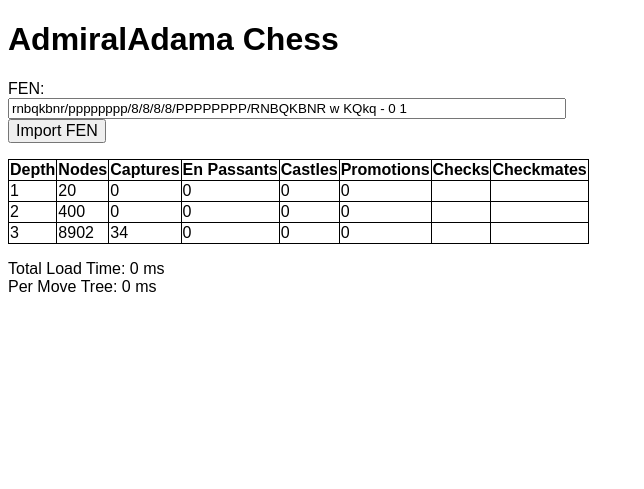
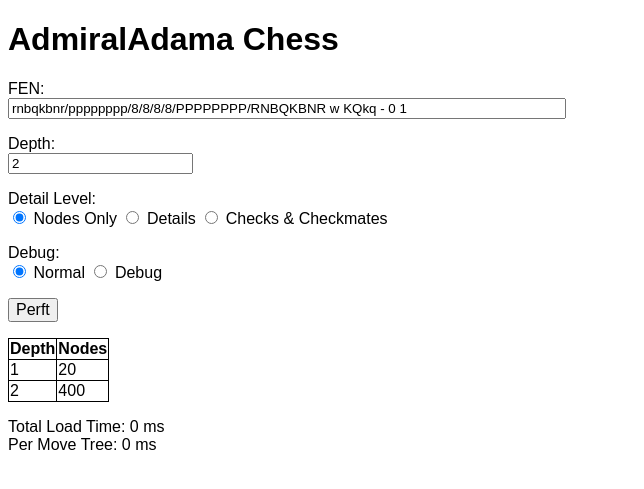
Before and after one commit to RedDragonWebDesign/php-chess, a PHP site: page /perft in a window 1280 px wide. Shown: the top 489 px of the page, without its empty margins (0-644 px from the left). Run offline with PHP 8.4, Linux system fonts and the light colour scheme.

Commit message:
BUG - rewrote perft to be recursive, fixes out of memory error

```diff
--- a/perft.php
+++ b/perft.php
@@ -17,93 +17,108 @@ if ( isset($_GET['fen']) ) {
 }
 
 $fen = $board->export_fen();
+$perft_depth = isset($_GET['perft_depth']) ? $_GET['perft_depth'] : 2;
+$detail_level = isset($_GET['detail_level']) ? $_GET['detail_level'] : 1;
+$debug = isset($_GET['debug']) ? $_GET['debug'] : 0;
+$data = array();
+$data['move_trees_generated'] = 0; // Used to get the average move time per tree.
 
-const PERFT_DEPTH = 3;
-const COUNT_CHECKS_AND_CHECKMATES = FALSE;
-const DEBUG = 0;
-$data = array();
-$move_trees_generated = 0;
-$legal_moves[0][0] = new ChessMove(NULL, NULL, NULL, NULL, NULL, $board);
+function perft($current_depth, $max_depth, $color_to_move, $board, $data, $detail_level) {
+	$data['move_trees_generated']++;
+	$legal_moves_list = ChessRulebook::get_legal_moves_list($color_to_move, $board, TRUE, TRUE, $detail_level >= 3);
+
+	if ( ! isset($data[$current_depth]['nodes']) ) {
+		$data[$current_depth]['depth'] = $current_depth;
+		$data[$current_depth]['nodes'] = 0;
+		$data[$current_depth]['captures'] = 0;
+		$data[$current_depth]['en_passants'] = 0;
+		$data[$current_depth]['castles'] = 0;
+		$data[$current_depth]['promotions'] = 0;
+		$data[$current_depth]['checks'] = 0;
+		$data[$current_depth]['checkmates'] = 0;
+	}
+
+	$data[$current_depth]['nodes'] += count($legal_moves_list);
+
+	if ( $detail_level >= 2 ) {
+		foreach ( $legal_moves_list as $move ) {
+			$data = get_details($move, $current_depth, $data, $detail_level);
+		}
+	}
+
+	if ( $current_depth != $max_depth ) {
+		foreach ( $legal_moves_list as $move ) {
+			// Doing this recursively instead of a list of moves for each depth prevents "out of memory" errors.
+			$data = perft($current_depth + 1, $max_depth, $move->board->color_to_move, $move->board, $data, $detail_level);
+		}
+	}
+
+	return $data;
+}
+
+function get_details($move, $depth, $data, $detail_level) {
+	if ( $move->capture ) {
+		$data[$depth]['captures']++;
+	}
+
+	if ( $move->en_passant ) {
+		$data[$depth]['en_passants']++;
+	}
+
+	if ( $move->castling ) {
+		$data[$depth]['castles']++;
+	}
+
+	if ( $move->promotion_piece_type ) {
+		$data[$depth]['promotions']++;
+	}
+
+	if ( $detail_level >= 3 ) {
+		if ( $move->check ) {
+			$data[$depth]['checks']++;
+		}
+
+		if ( $move->checkmate ) {
+			$data[$depth]['checkmates']++;
+		}
+	}
+
+	return $data;
+}
 
 $time = microtime();
 $time = explode(' ', $time);
 $time = $time[1] + $time[0];
 $start = $time;
 
-for ( $depth = 1; $depth <= PERFT_DEPTH; $depth++ ) {
-	$data[$depth]['depth'] = $depth;
-	$data[$depth]['nodes'] = 0;
-	$data[$depth]['captures'] = 0;
-	$data[$depth]['en_passants'] = 0;
-	$data[$depth]['castles'] = 0;
-	$data[$depth]['promotions'] = 0;
-	if ( COUNT_CHECKS_AND_CHECKMATES ) {
-		$data[$depth]['checks'] = 0;
-		$data[$depth]['checkmates'] = 0;
-	} else {
-		$data[$depth]['checks'] = '';
-		$data[$depth]['checkmates'] = '';
-	}
+$data = perft(1, $perft_depth, $board->color_to_move, $board, $data, $detail_level);
 
-	$legal_moves[$depth] = array();
-	foreach ( $legal_moves[$depth - 1] as $move ) {
-		$legal_moves_list = ChessRulebook::get_legal_moves_list($move->board->color_to_move, $move->board, TRUE, TRUE, COUNT_CHECKS_AND_CHECKMATES);
-		$move_trees_generated++;
+$move_trees_generated = $data['move_trees_generated'];
+unset($data['move_trees_generated']);
 
-		foreach ( $legal_moves_list as $move2 ) {
-			if ( DEBUG ) {
-				if ( $depth == 1 ) {
-					$key3 = $move2->starting_square->get_alphanumeric() . '-' . $move2->ending_square->get_alphanumeric();
+if ( $debug ) {
+	$legal_moves_list1 = ChessRulebook::get_legal_moves_list($board->color_to_move, $board, TRUE, TRUE, FALSE);
 
-					$debug[$key3] = array(
-						'count' => 0,
-						'fen' => $move2->board->export_fen(),
-					);
-				}
+	foreach ( $legal_moves_list1 as $move1 ) {
+		$key1 = $move1->starting_square->get_alphanumeric() . '-' . $move1->ending_square->get_alphanumeric();
 
-				if ( $depth == 2 ) {
-					$key3 = $move->starting_square->get_alphanumeric() . '-' . $move->ending_square->get_alphanumeric();
+		$debug_data[$key1] = array(
+			'count' => 0,
+			'fen' => $move1->board->export_fen(),
+		);
 
-					$debug[$key3]['count']++;
-				}
-			}
+		$legal_moves_list2 = ChessRulebook::get_legal_moves_list($move1->board->color_to_move, $move1->board, TRUE, TRUE, FALSE);
 
-			$legal_moves[$depth][] = $move2;
+		foreach ( $legal_moves_list2 as $move2 ) {
+			$key2 = $move2->starting_square->get_alphanumeric() . '-' . $move2->ending_square->get_alphanumeric();
 
-			$data[$depth]['nodes']++;
-
-			if ( $move2->capture ) {
-				$data[$depth]['captures']++;
-			}
-
-			if ( $move2->en_passant ) {
-				$data[$depth]['en_passants']++;
-			}
-
-			if ( $move2->castling ) {
-				$data[$depth]['castles']++;
-			}
-
-			if ( $move2->promotion_piece_type ) {
-				$data[$depth]['promotions']++;
-			}
-
-			if ( COUNT_CHECKS_AND_CHECKMATES ) {
-				if ( $move2->check ) {
-					$data[$depth]['checks']++;
-				}
-
-				if ( $move2->checkmate ) {
-					$data[$depth]['checkmates']++;
-				}
-			}
+			$debug_data[$key1]['count']++;
 		}
 	}
-	unset($legal_moves[$depth - 1]);
 }
 
-if ( DEBUG ) {
-	ksort($debug);
+if ( $debug ) {
+	ksort($debug_data);
 }
 
 require_once('views/perft.html');
--- a/views/perft.html
+++ b/views/perft.html
@@ -22,7 +22,28 @@
 			<p>
 				FEN:<br />
 				<input type="text" name="fen" value="<?php echo $fen; ?>" /><br />
-				<input type="submit" value="Import FEN" />
+			</p>
+
+			<p>
+				Depth:<br />
+				<input type="number" name="perft_depth" value="<?php echo $perft_depth; ?>" /><br />
+			</p>
+
+			<p>
+				Detail Level:<br />
+				<input type="radio" name="detail_level" value="1" <?php if ( $detail_level == 1 ) {echo "checked";} ?> /> Nodes Only
+				<input type="radio" name="detail_level" value="2" <?php if ( $detail_level == 2 ) {echo "checked";} ?> /> Details
+				<input type="radio" name="detail_level" value="3" <?php if ( $detail_level == 3 ) {echo "checked";} ?> /> Checks & Checkmates
+			</p>
+
+			<p>
+				Debug:<br />
+				<input type="radio" name="debug" value="0" <?php if ( $debug == 0 ) {echo "checked";} ?> /> Normal
+				<input type="radio" name="debug" value="1" <?php if ( $debug == 1 ) {echo "checked";} ?> /> Debug
+			</p>
+
+			<p>
+				<input type="submit" value="Perft" />
 			</p>
 		</form>
 
@@ -31,27 +52,44 @@
 				<tr>
 						<th>Depth</th>
 						<th>Nodes</th>
+					<?php if ( $detail_level >= 2 ): ?>
+
 						<th>Captures</th>
 						<th>En Passants</th>
 						<th>Castles</th>
 						<th>Promotions</th>
+
+					<?php if ( $detail_level >= 3 ): ?>
+
 						<th>Checks</th>
 						<th>Checkmates</th>
+					<?php endif; ?>
+
+					<?php endif; ?>
+
 				</tr>
 			</thead>
 
 			<tbody>
-				<?php foreach ( $data as $key => $value ): ?>
+				<?php foreach ( $data as $value ): ?>
 
 					<tr>
 							<td><?php echo $value['depth']; ?></td>
 							<td><?php echo $value['nodes']; ?></td>
+						<?php if ( $detail_level >= 2 ): ?>
+
 							<td><?php echo $value['captures']; ?></td>
 							<td><?php echo $value['en_passants']; ?></td>
 							<td><?php echo $value['castles']; ?></td>
 							<td><?php echo $value['promotions']; ?></td>
+
+						<?php if ( $detail_level >= 3 ): ?>
 							<td><?php echo $value['checks']; ?></td>
 							<td><?php echo $value['checkmates']; ?></td>
+						<?php endif; ?>
+
+						<?php endif; ?>
+
 					</tr>
 				<?php endforeach; ?>
 
@@ -82,13 +120,15 @@
 
 		</p>
 
-		<?php if ( DEBUG ): ?>
+		<?php if ( $debug ): ?>
 
 			<p>
 				<b><i><u>DEBUG</u></i></b><br />
-				<?php foreach ( $debug as $key => $value ): ?>
+				<?php $count = 0; ?>
+				<?php foreach ( $debug_data as $key => $value ): ?>
 
-					<?php echo $key; ?> - <?php echo $value['count']; ?> - <?php echo $value['fen']; ?><br />
+					<?php $count++; ?>
+					<?php echo $count; ?> - <?php echo $key; ?> - <?php echo $value['count']; ?> - <?php echo $value['fen']; ?><br />
 				<?php endforeach; ?>
 
 			</p>
```
Lines whose indentation alone changed are shown as unchanged.
